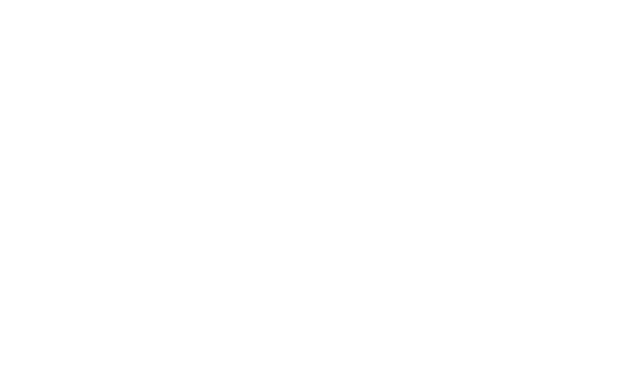
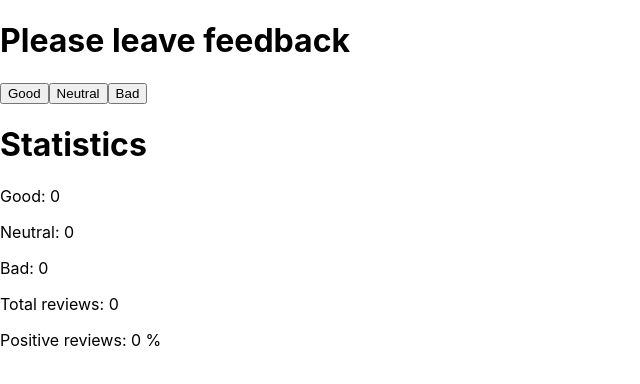
Before and after one commit to NataliaBezhenar/goit-react-hw-02-feedback, a React (Create React App) app: page / in a window 1280 px wide. Shown: the top 384 px of the page, without its empty margins (0-640 px from the left). Built offline with nearby package versions, Linux system fonts and the light colour scheme.

Commit message:
step1 implementation

```diff
--- a/public/index.html
+++ b/public/index.html
@@ -2,19 +2,19 @@
 <html lang="en">
   <head>
     <meta charset="utf-8" />
-    <link rel="icon" href="%PUBLIC_URL%/favicon.ico" />
+    <!-- <link rel="icon" href="%PUBLIC_URL%/favicon.ico" /> -->
     <meta name="viewport" content="width=device-width, initial-scale=1" />
     <meta name="theme-color" content="#000000" />
     <meta
       name="description"
       content="Web site created using create-react-app"
     />
-    <link rel="apple-touch-icon" href="%PUBLIC_URL%/logo192.png" />
+    <!-- <link rel="apple-touch-icon" href="%PUBLIC_URL%/logo192.png" /> -->
     <!--
       manifest.json provides metadata used when your web app is installed on a
       user's mobile device or desktop. See https://developers.google.com/web/fundamentals/web-app-manifest/
     -->
-    <link rel="manifest" href="%PUBLIC_URL%/manifest.json" />
+    <!-- <link rel="manifest" href="%PUBLIC_URL%/manifest.json" /> -->
     <!--
       Notice the use of %PUBLIC_URL% in the tags above.
       It will be replaced with the URL of the `public` folder during the build.
--- a/src/App.js
+++ b/src/App.js
@@ -1,7 +1,59 @@
+import React, { Component } from "react";
 import "./App.css";
 
-function App() {
-  return <div></div>;
+class App extends Component {
+  state = {
+    good: 0,
+    neutral: 0,
+    bad: 0,
+  };
+
+  handleInput(e) {
+    console.log(e.target.value);
+    console.log(e);
+    console.log(e.target.id);
+  }
+
+  // handleClick = (e) => {
+  //   const currBtn = e.target.id;
+  //   console.log(currBtn);
+  //   this.setState({ currBtn: this.state.currBtn + 1 });
+  // };
+  handleGoodClick = () => {
+    this.setState((prev) => ({ good: prev.good + 1 }));
+  };
+  handleNeutralClick = () => {
+    this.setState((prev) => ({ neutral: prev.neutral + 1 }));
+  };
+  handleBadClick = () => {
+    this.setState((prev) => ({ bad: prev.bad + 1 }));
+  };
+
+  render() {
+    const { good, neutral, bad } = this.state;
+    const countTotalFeedback = good + neutral + bad;
+    const positive =
+      countTotalFeedback === 0
+        ? 0
+        : Math.trunc((good * 100) / countTotalFeedback);
+    return (
+      <div>
+        <h1>Please leave feedback</h1>
+        <div>
+          <button onClick={this.handleGoodClick}>Good</button>
+          <button onClick={this.handleNeutralClick}>Neutral</button>
+          <button onClick={this.handleBadClick}>Bad</button>
+        </div>
+        <h1>Statistics</h1>
+        <p>Good: {this.state.good}</p>
+        <p>Neutral: {this.state.neutral}</p>
+        <p>Bad: {this.state.bad}</p>
+
+        <p>Total reviews: {countTotalFeedback}</p>
+        <p>Positive reviews: {positive} %</p>
+      </div>
+    );
+  }
 }
 
 export default App;
```
